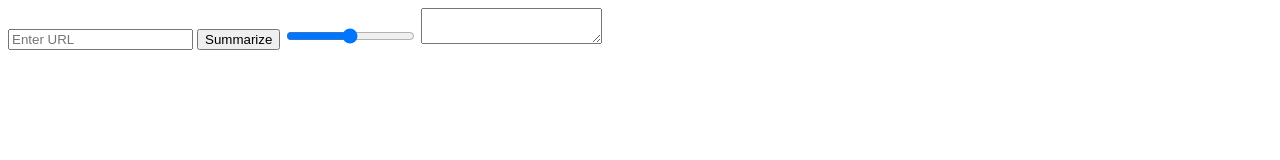
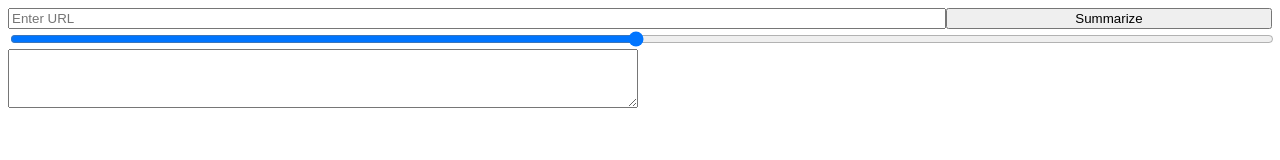
Before and after one commit to nohorjo/Skimarizer, a website: page static/index.html in a window 1280 px wide. Drawn offline with nearby package versions, Linux system fonts and the light colour scheme.

Commit message:
styling and pdf support

```diff
--- a/package.json
+++ b/package.json
@@ -4,6 +4,7 @@
   "description": "summarize text",
   "main": "index.js",
   "scripts": {
+    "start": "node index.js",
     "test": "echo \"Error: no test specified\" && exit 1"
   },
   "repository": {
@@ -17,6 +18,7 @@
   },
   "homepage": "https://github.com/nohorjo/Skimarizer#readme",
   "dependencies": {
+    "crawler-request": "1.2.2",
     "express": "4.16.4",
     "jsdom": "12.2.0"
   }
--- a/static/index.html
+++ b/static/index.html
@@ -8,17 +8,47 @@
         }
         function loadData() {
             $.get('/page?url=' + encodeURIComponent($('#url').val()), data => {
-                $('#original').val(data);
+                $('#original').val($(`<div>${data}</div>`).text());
                 updateSummary();
             });
         }
     </script>
+    <style>
+        body>div {
+            width: 100%;
+            display: flex;
+        }
+
+        #url {
+            flex: 3;
+        }
+
+        #summarize {
+            flex: 1;
+        }
+
+        #complexity {
+            width: 100%;
+        }
+
+        #original,
+        #summarized {
+            flex: 1;
+            padding: 1em;
+            height: 100%;
+        }
+
+    </style>
 </head>
 <body>
-    <input id="url" type="text" placeholder="Enter URL" />
-    <input id="summarize" type="button" value="Summarize" onclick="loadData()" />
+    <div>
+        <input id="url" type="text" placeholder="Enter URL" />
+        <input id="summarize" type="button" value="Summarize" onclick="loadData()" />
+    </div>
     <input id="complexity" type="range" min="0" max="101" step="1" value="50" onchange="updateSummary()" />
-    <textarea id="original" onkeyup="updateSummary()"></textarea>
-    <div id="summarized" />
+    <div>
+        <textarea id="original" onkeyup="updateSummary()"></textarea>
+        <div id="summarized" />
+    </div>
 </body>
 </html>
```
Also changed, not shown: index.js (+13 -5 lines), 2 other files.
